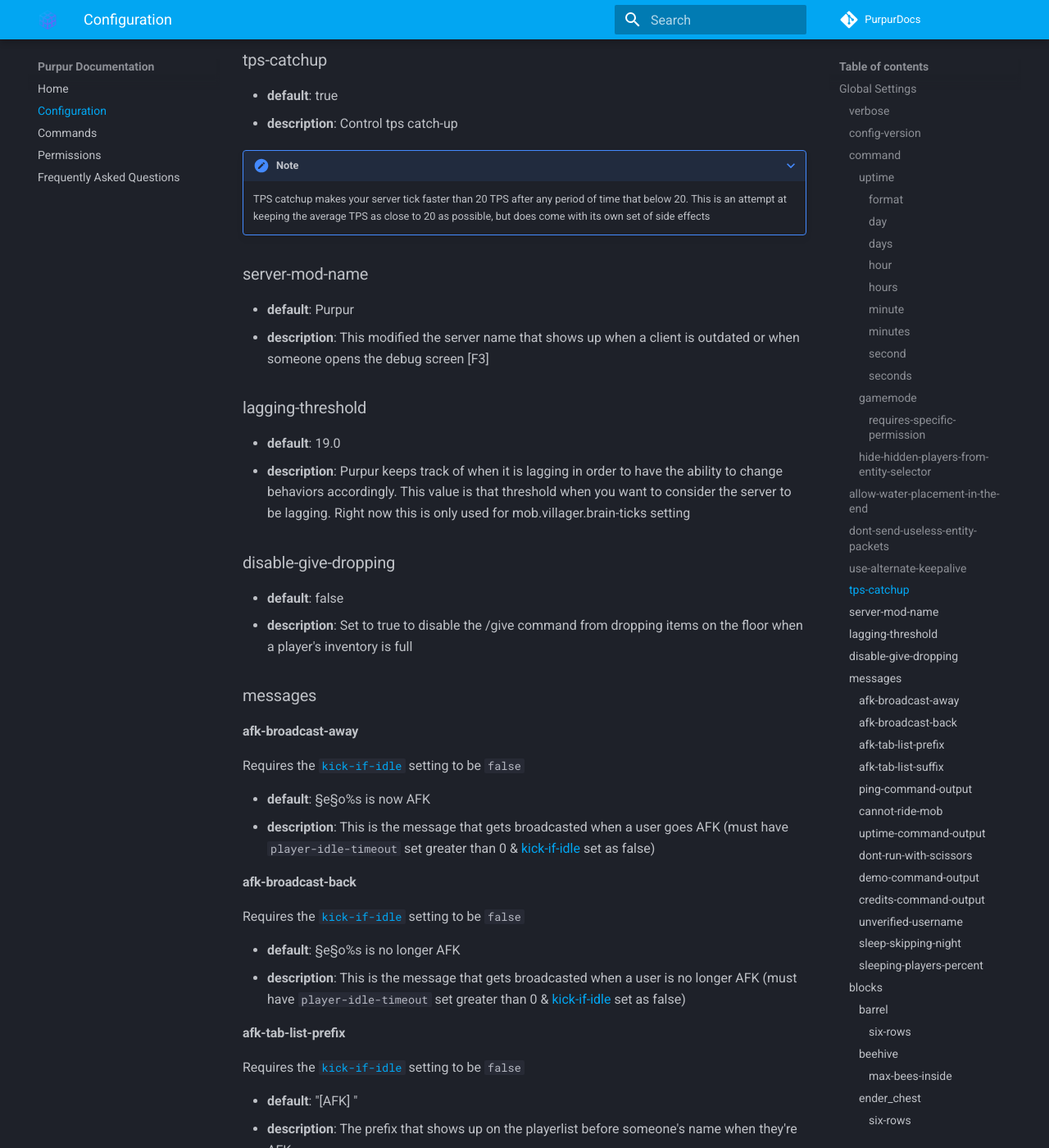
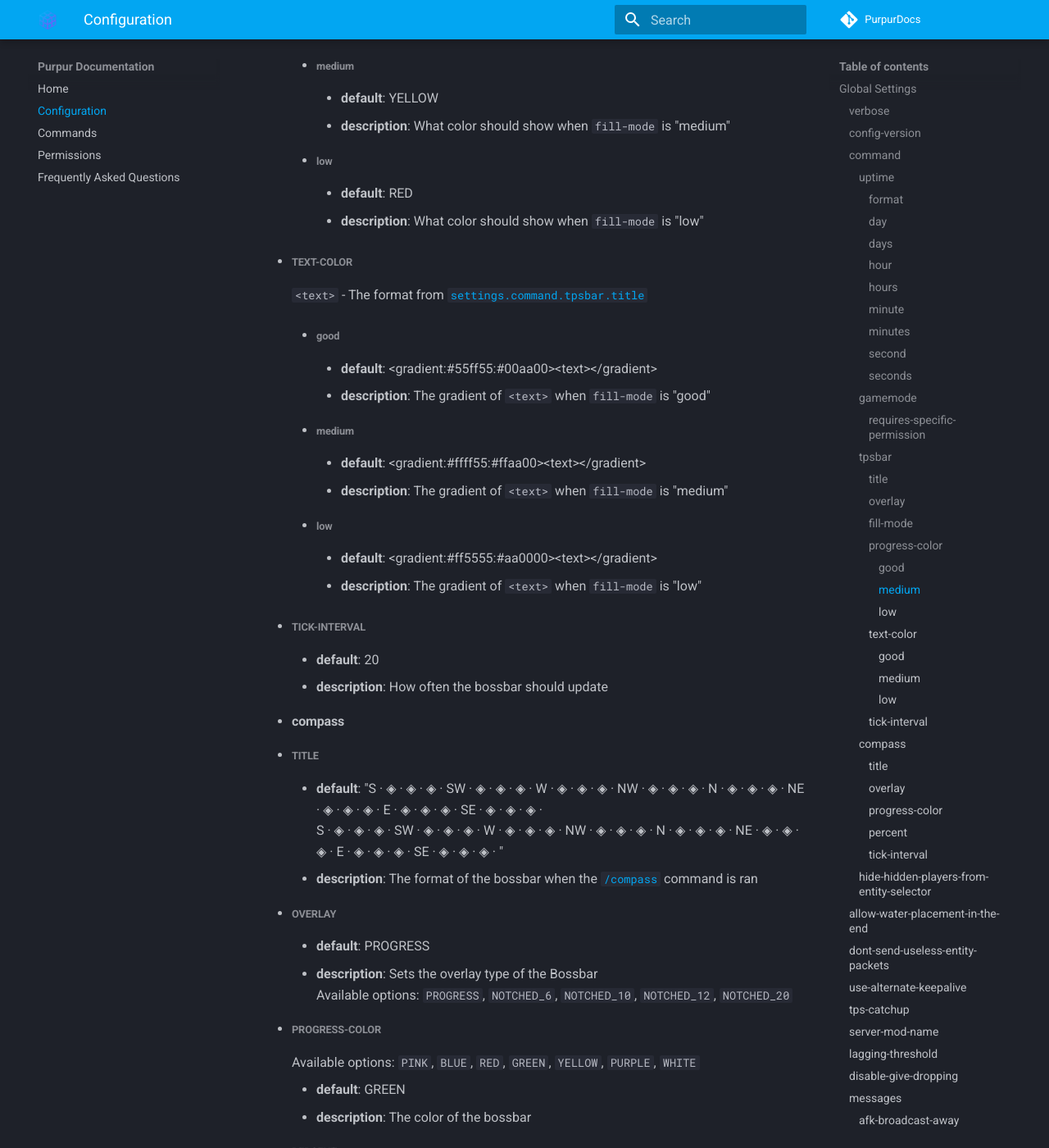
Before and after one commit to PurpurMC/PurpurDocs, an MkDocs documentation site: the page built from mkdocs/Configuration.md, in a window 1280 px wide and 1400 px high, scrolled down 3159 px. Shown: the whole window at 82% size. Built offline with MkDocs 1.6.1 and Material for MkDocs 9.7.7, drawn with Linux system fonts in a browser that asks for light colours; comment, search, counter and statistics services are not loaded; some of the changed text lies outside the part shown.

Commit message:
update from #1255 to #1296

```diff
--- a/mkdocs/Configuration.md
+++ b/mkdocs/Configuration.md
@@ -63,6 +63,74 @@
         - Requires [`minecraft.command.gamemode.<gamemode>`](../Permissions#minecraftcommandgamemodegamemode) permission
         - **default**: false
         - **description**: Set to true for each gamemode to require it's own permission
+* #### tpsbar
+    * ##### title
+        `<tps>` - The current TPS
+
+        `<mspt>` - The current MSPT
+
+        `<ping>` - The current ping
+
+        - **default**: &lt;gray>TPS&lt;yellow>:&lt;/yellow> &lt;tps> MSPT&lt;yellow>:&lt;/yellow>
+      &lt;mspt> Ping&lt;yellow>:&lt;/yellow> &lt;ping>ms
+        - **description**: The format of the bossbar when the `/tpsbar` command is ran
+
+    * ##### overlay
+        - **default**: NOTCHED_20
+        - **description**:
+            Sets the overlay type of the Bossbar
+            Available options: `PROGRESS`, `NOTCHED_6`, `NOTCHED_10`, `NOTCHED_12`, `NOTCHED_20`
+    * ##### fill-mode
+        - **default**: MSPT
+        - **description**:
+            What the BossBar bar should show
+            Available options: `TPS`, `MSPT`, `PING`
+    * ##### progress-color
+        Available options: `PINK`, `BLUE`, `RED`, `GREEN`, `YELLOW`, `PURPLE`, `WHITE`
+        * ###### good
+            - **default**: GREEN
+            - **description**: What color should show when `fill-mode` is "good"
+        * ###### medium
+            - **default**: YELLOW
+            - **description**: What color should show when `fill-mode` is "medium"
+        * ###### low
+            - **default**: RED
+            - **description**: What color should show when `fill-mode` is "low"
+    * ##### text-color
+        `<text>` - The format from [`settings.command.tpsbar.title`](#title)
+        * ###### good
+            - **default**: &lt;gradient:#55ff55:#00aa00>&lt;text>&lt;/gradient>
+            - **description**: The gradient of `<text>` when `fill-mode` is "good"
+        * ###### medium
+            - **default**: &lt;gradient:#ffff55:#ffaa00>&lt;text>&lt;/gradient>
+            - **description**: The gradient of `<text>` when `fill-mode` is "medium"
+        * ###### low
+            - **default**: &lt;gradient:#ff5555:#aa0000>&lt;text>&lt;/gradient>
+            - **description**: The gradient of `<text>` when `fill-mode` is "low"
+    * ##### tick-interval
+        - **default**: 20
+        - **description**: How often the bossbar should update
+* #### compass
+    * ##### title
+        - **default**: "S  ·  ◈  ·  ◈  ·  ◈  ·  SW  ·  ◈  ·  ◈  ·  ◈  ·  W  ·  ◈  ·  ◈  ·  ◈  ·  NW  ·  ◈  ·  ◈  ·  ◈  ·  N  ·  ◈  ·  ◈  ·  ◈  ·  NE  ·  ◈  ·  ◈  ·  ◈  ·  E  ·  ◈  ·  ◈  ·  ◈  ·  SE  ·  ◈  ·  ◈  ·  ◈  ·
+S  ·  ◈  ·  ◈  ·  ◈  ·  SW  ·  ◈  ·  ◈  ·  ◈  ·  W  ·  ◈  ·  ◈  ·  ◈  ·  NW  ·  ◈  ·  ◈  ·  ◈  ·  N  ·  ◈  ·  ◈  ·  ◈  ·  NE  ·  ◈  ·  ◈  ·  ◈  ·  E  ·  ◈  ·  ◈  ·  ◈  ·  SE  ·  ◈  ·  ◈  ·  ◈  ·  "
+        - **description**: The format of the bossbar when the [`/compass`](../Commands#compass) command is ran
+
+    * ##### overlay
+        - **default**: PROGRESS
+        - **description**:
+            Sets the overlay type of the Bossbar
+            Available options: `PROGRESS`, `NOTCHED_6`, `NOTCHED_10`, `NOTCHED_12`, `NOTCHED_20`
+    * ##### progress-color
+        Available options: `PINK`, `BLUE`, `RED`, `GREEN`, `YELLOW`, `PURPLE`, `WHITE`
+        - **default**: GREEN
+        - **description**: The color of the bossbar
+    * ##### percent
+        - **default**: 1.0
+        - **description**: How filled the bossbar is rangin from 0.0 to 1.0
+    * ##### tick-interval
+        - **default**: 5
+        - **description**: How often the bossbar should update
 * #### hide-hidden-players-from-entity-selector
     - **default**: false
     - **description**: Set to true to hide players from the entity selector if they're hidden
@@ -463,6 +531,10 @@
 * ##### teleport
     - **default**: true
     - **description**: Control whether the dragon egg will teleport when hit
+#### amethyst
+* ##### silk-touch
+    - **default**: false
+    - **description**: Whether amethyst can be picked up by breaking it with an item enchanted with silk touch
 #### turtle_egg
 * ##### break-from-exp-orbs
     - **default**: true
@@ -1220,6 +1289,9 @@
 * ##### can-despawn-with-held-block
     - **default**: false
     - **description**: Makes the enderman despawn even if it's holding a block
+* ##### ignore-projectiles
+    - **default**: false
+    - **description**: Stops the enderman from being immune to projectiles
 * ##### bypass-mob-griefing
     - **default**: false
     - **description**: Set to true for enderman to bypass the mob griefing gamerule
@@ -2339,9 +2411,9 @@
 * ##### totem-of-undying-works-in-inventory
     - **default**: false
     - **description**: Allows the totem of undying to work in your inventory, not just your offhand
-* ##### should-cram-to-death
-    - **default**: false
-    - **description**: Stops players from being able to cram to death
+* ##### ridable-in-water
+    - **default**: false
+    - **description**: Lets mobs/players ride on players if the player is in the water
 * ##### fix-stuck-in-portal
     - **default**: false
     - **description**: If the player is stuck inside a portal with no way of getting out, walking to another block will reset the portal cooldown, allowing them to teleport back through the portal
@@ -2449,6 +2521,10 @@
     * ###### drop-contents-when-destroyed
         - **default**: true
         - **description**: Whether the shulker box should drop it's contents when it's been destroyed
+* ##### compass
+    * ###### holding-shows-bossbar
+        - **default**: false
+        - **description**: If the bossbar from the [`/compass`](../Commands#compass) command should show when holding a compass
 * ##### glow_berries
     * ###### eat-glow-duration
         - **default**: 0
```
Also changed, not shown: other parts of mkdocs/Configuration.md (+0 -3 lines), mkdocs/Commands.md (+15 -1 lines), mkdocs/Permissions.md (+3 -0 lines), mkdocs/index.md (+1 -1 lines), mkdocs/images/tpsbar.png (deleted), 1 other file.
